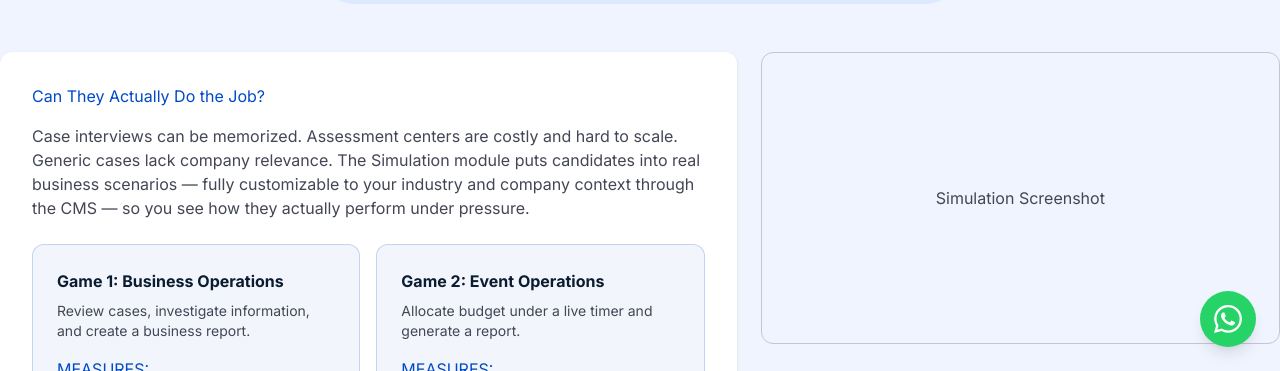
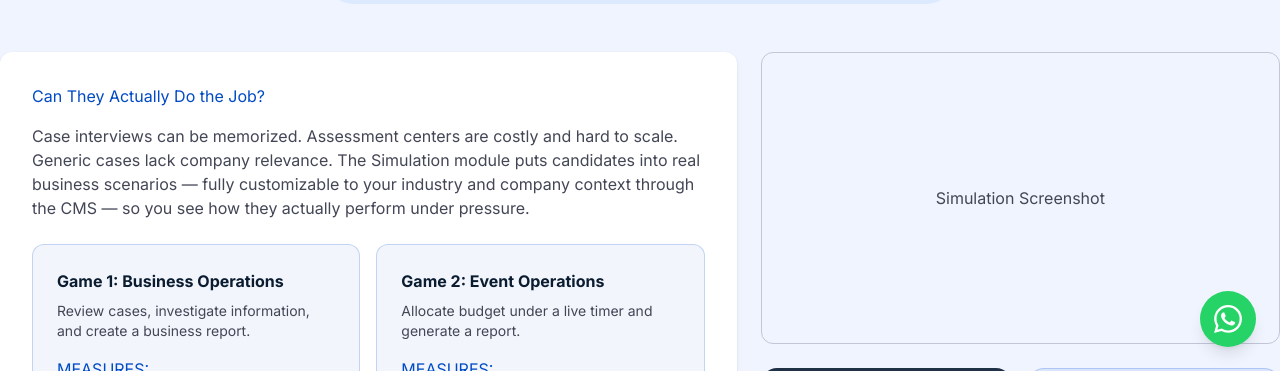
Before and after one commit to gregorykurnia/website, a Next.js app: page /discover in a window 1280 px wide. Both pictures are taken after a click on the button "Simulation". Shown: the part 1627-1998 px from the top of the page. Built offline with nearby package versions, Linux system fonts and the light colour scheme.

Commit message:
auto-save

```diff
--- a/app/discover/page.tsx
+++ b/app/discover/page.tsx
@@ -455,6 +455,12 @@ export default function DiscoverPage() {
                     </div>
                   </div>
 
+                </div>
+
+                <div className="md:col-span-5 space-y-6">
+                  <div className="rounded-xl border border-outline-variant bg-surface-container-low aspect-video flex items-center justify-center">
+                    <p className="text-on-surface-variant font-label-sm">Simulation Screenshot</p>
+                  </div>
                   <div className="grid grid-cols-1 sm:grid-cols-2 gap-4">
                     <div className="bg-inverse-surface text-surface-bright p-8 rounded-2xl">
                       <p className="font-label-sm uppercase mb-4 opacity-70">
@@ -476,12 +482,6 @@ export default function DiscoverPage() {
                         <li>• Consistent and scalable across hundreds of candidates</li>
                       </ul>
                     </div>
-                  </div>
-                </div>
-
-                <div className="md:col-span-5 space-y-6">
-                  <div className="rounded-xl border border-outline-variant bg-surface-container-low aspect-video flex items-center justify-center">
-                    <p className="text-on-surface-variant font-label-sm">Simulation Screenshot</p>
                   </div>
                 </div>
               </div>
```
